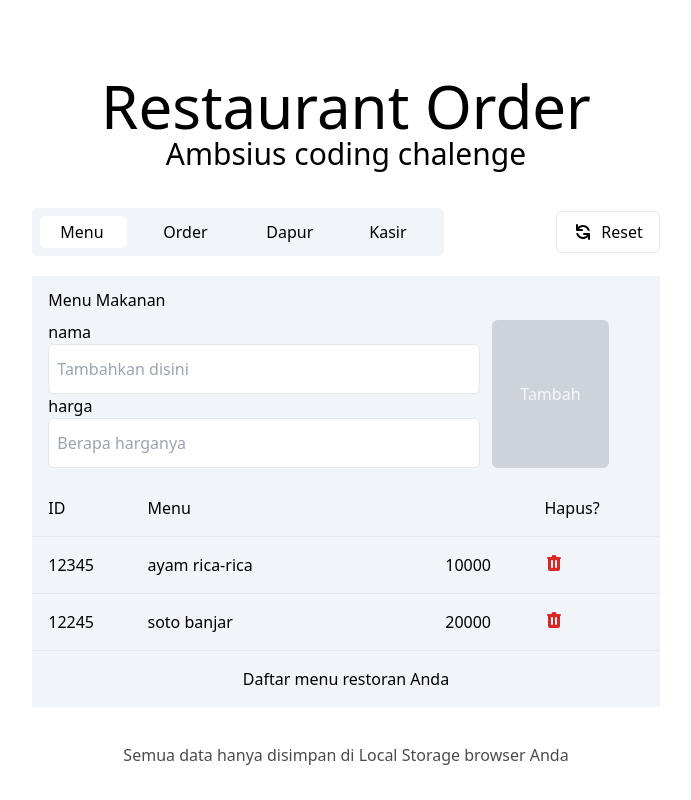
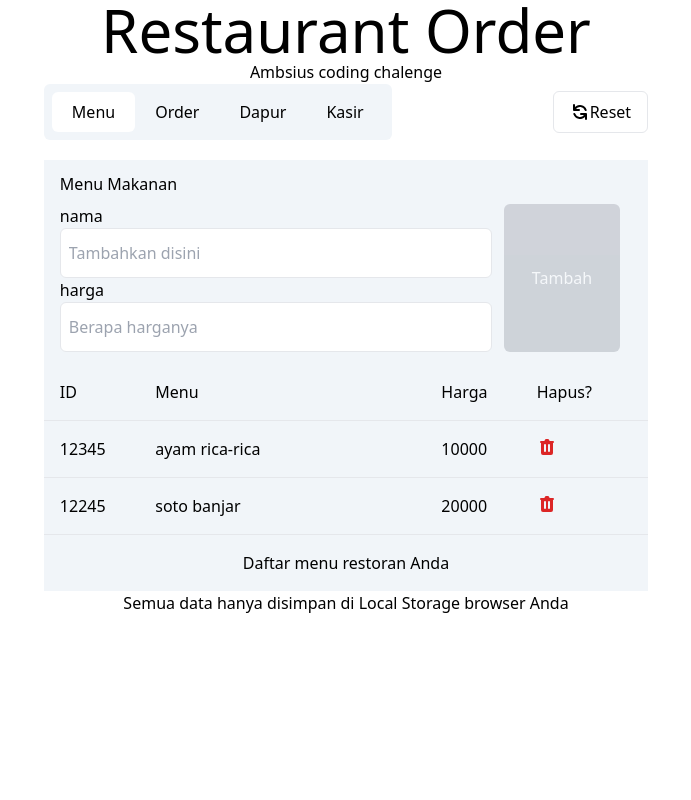
Before and after one commit to pryy17/learning-typescript, a Next.js app: page /restaurant/menu in a window 1280 px wide. Shown: the whole page, without its empty margins (294-985 px from the left). Built offline with nearby package versions, Linux system fonts and the light colour scheme.

Commit message:
fix error

```diff
--- a/pages/_app.tsx
+++ b/pages/_app.tsx
@@ -1,6 +1,6 @@
 import { AppProps } from "next/app";
 import "../styles/globals.css";
-import { DataProvider } from "./restaurant/template/menuContext";
+import { DataProvider } from "../template/menuContext";
 
 const App = ({ Component, pageProps }: AppProps) => {
   return (
--- a/pages/restaurant/dapur/index.tsx
+++ b/pages/restaurant/dapur/index.tsx
@@ -1,7 +1,8 @@
+/* eslint-disable react-hooks/exhaustive-deps */
 /* eslint-disable react-hooks/rules-of-hooks */
 import React, { ComponentProps, FC, useContext, useEffect } from "react";
-import Template from "../template";
-import { DataContext } from "../template/menuContext";
+import Template from "../../../template";
+import { DataContext } from "../../../template/menuContext";
 
 type ContainerProps = ComponentProps<"div">;
 
--- a/pages/restaurant/kasir/index.tsx
+++ b/pages/restaurant/kasir/index.tsx
@@ -7,9 +7,9 @@ import React, {
   useEffect,
   useState,
 } from "react";
-import Template from "../template";
+import Template from "../../../template";
 import { Button } from "@/components";
-import { DataContext } from "../template/menuContext";
+import { DataContext } from "../../../template/menuContext";
 
 type ContainerProps = ComponentProps<"div">;
 type typeMenu = {
--- a/pages/restaurant/menu/index.tsx
+++ b/pages/restaurant/menu/index.tsx
@@ -6,10 +6,10 @@ import React, {
   useEffect,
   useState,
 } from "react";
-import Template from "../template";
+import Template from "../../../template";
 import { Button } from "@/components";
 import { HiTrash } from "react-icons/hi";
-import { DataContext } from "../template/menuContext";
+import { DataContext } from "../../../template/menuContext";
 
 type ContainerProps = ComponentProps<"div">;
 
@@ -114,7 +114,8 @@ const Menu: FC<ContainerProps> = () => {
           <div>
             <div className=" px-4 grid grid-cols-12 bg-[#F1F5F9] py-4 border-b-[1px]">
               <p className="grid col-span-2">ID</p>
-              <p className="grid col-span-8">Menu</p>
+              <p className="grid col-span-6">Menu</p>
+              <p className="grid col-span-2">Harga</p>
               <p className="grid col-span-2">Hapus?</p>
             </div>
             {menu?.map((item: any) => (
--- a/pages/restaurant/order/index.tsx
+++ b/pages/restaurant/order/index.tsx
@@ -5,10 +5,10 @@ import React, {
   useContext,
   useState,
 } from "react";
-import Template from "../template";
+import Template from "../../../template";
 import { kuantitas, table } from "./data";
 import { Button } from "@/components";
-import { DataContext } from "../template/menuContext";
+import { DataContext } from "../../../template/menuContext";
 import { type } from "os";
 
 type ContainerProps = ComponentProps<"div">;
--- a/pages/restaurant/template/index.tsx
+++ b/template/index.tsx
@@ -13,7 +13,6 @@ type typeMenu = {
 
 const Template: FC<ContainerProps> = ({ children }) => {
   const { asPath } = useRouter();
-  const [menu, setMenu] = useState<typeMenu[]>([]);
   const { resetData, refreshData } = useContext<any>(DataContext);
 
   return (
@@ -26,11 +25,11 @@ const Template: FC<ContainerProps> = ({ children }) => {
           </p>
         </div>
         <section className="flex justify-between items-center ">
-          <div className="grid grid-cols-4 gap-4 py-2 px-2 rounded-md bg-[#F1F5F9]">
+          <div className="flex py-2 px-2 rounded-md bg-[#F1F5F9]">
             {listMenu.map((item) => (
               <Link href={"/restaurant" + item.link} key={item.id}>
                 <div
-                  className={`cursor-pointer border-gray-300 px-5 py-1 rounded-md ${
+                  className={`cursor-pointer border-gray-300 px-5 py-2 rounded-md ${
                     asPath.includes(item.link) && "bg-white"
                   }`}
                 >
```
Also changed, not shown: template/menu.ts (renamed from pages/restaurant/template/menu.ts), template/menuContext.tsx (renamed from pages/restaurant/template/menuContext.tsx).
